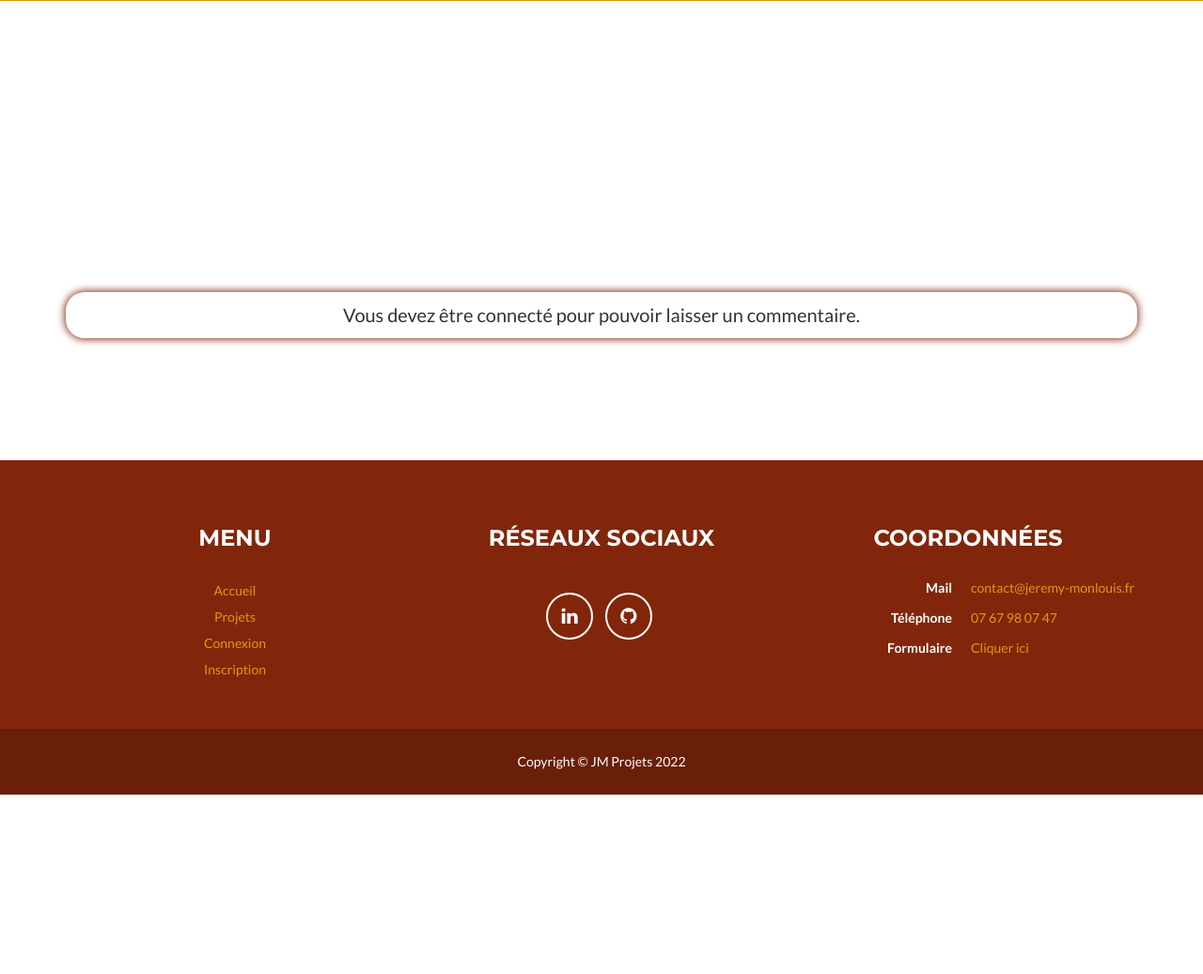
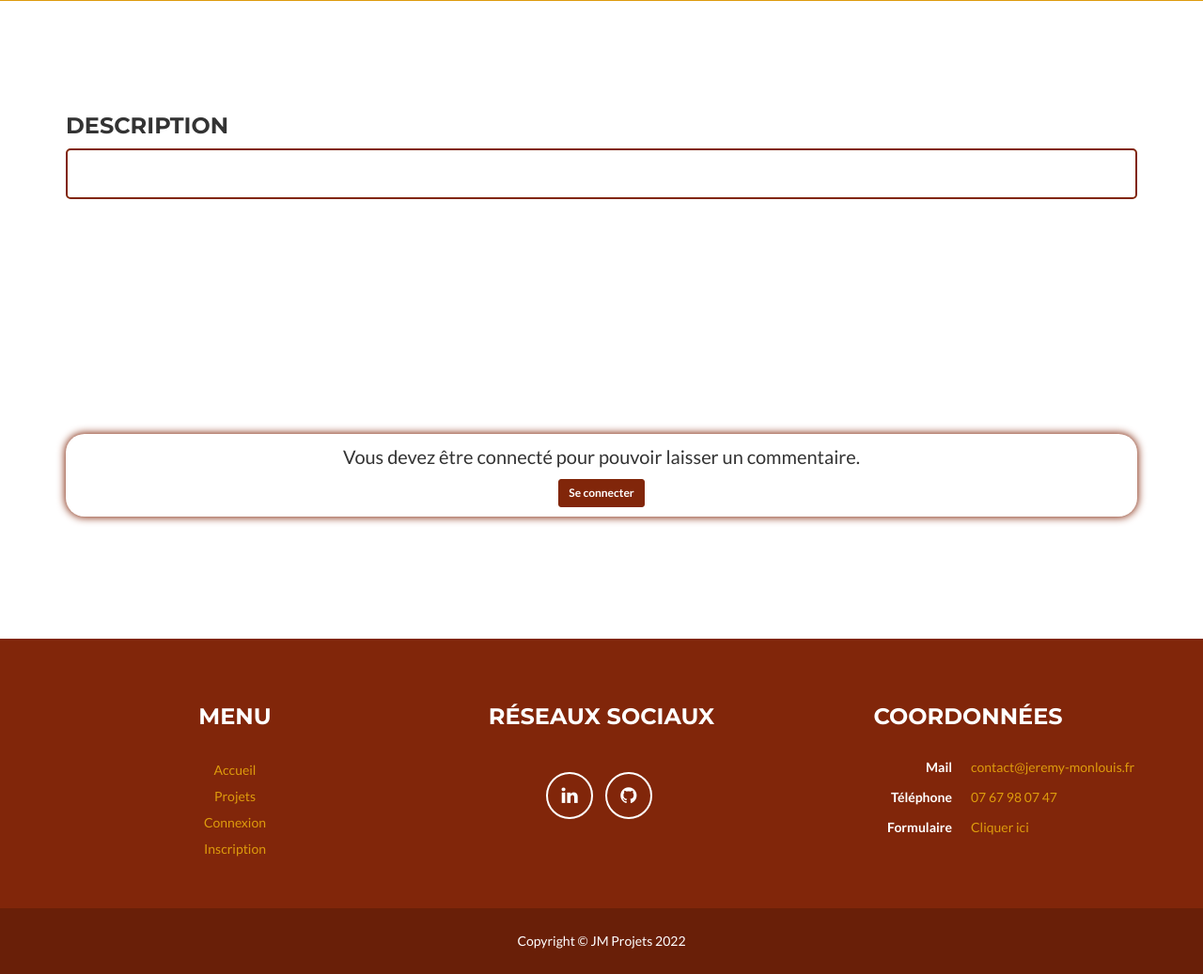
Before and after one commit to jeremymls/blog, a PHP site: template templates/post/show.twig in a window 1280 px wide. Shown: the part 460-1497 px from the top of the page at 94% size. Before the commit the page ends 1306 px from the top, so only its background shows below. Run offline with PHP 8.4, Linux system fonts and the light colour scheme; the template is opened without the code that fills it, so the values that code supplies are empty; some libraries are stand-ins or nearby versions.

Commit message:
bouton retour projet + css description + btn login

```diff
--- a/assets/less/custom-style.less
+++ b/assets/less/custom-style.less
@@ -111,6 +111,60 @@
     }
 }
 
+#postContent{
+    border-radius: 5px;
+    border: 2px solid @theme-primary;
+    // box-shadow: 0 0 8px 1px @theme-primary;
+    margin-bottom: 5rem;
+    padding: 2rem;
+}
+#postContent:hover{
+    border: 2px solid transparent;
+    box-shadow: 0 0 10px 2px @theme-primary;
+    -webkit-animation-name: borderAnimation;
+    -moz-animation-name: borderAnimation;
+    -o-animation-name: borderAnimation;
+    animation-name: borderAnimation;
+    -webkit-animation-duration: 500ms;
+    -moz-animation-duration: 500ms;
+    -ms-animation-duration: 500ms;
+    -o-animation-duration: 500ms;
+    animation-duration: 500ms;
+    -webkit-transform: translate3d(0, 0, 0);
+    -webkit-backface-visibility: hidden;
+}
+
+@-webkit-keyframes borderAnimation {
+0% {border: 2px solid @theme-primary;}
+100% {
+    border: 2px solid transparent;
+    box-shadow: 0 0 10px 2px @theme-primary;
+}
+}
+
+@-moz-keyframes borderAnimation {
+0% {border: 2px solid @theme-primary;}
+100% {
+    border: 2px solid transparent;
+    box-shadow: 0 0 10px 2px @theme-primary;
+}
+}
+
+@-o-keyframes borderAnimation {
+0% {border: 2px solid @theme-primary;}
+100% {
+    border: 2px solid transparent;
+    box-shadow: 0 0 10px 2px @theme-primary;
+}
+}
+
+@keyframes borderAnimation {
+0% {border: 2px solid @theme-primary;}
+100% {
+    border: 2px solid transparent;
+    box-shadow: 0 0 10px 2px @theme-primary;
+}
+}
 
 #addComment{
     border-radius: 20px;
--- a/templates/post/index.twig
+++ b/templates/post/index.twig
@@ -1,6 +1,9 @@
 {% extends "/base.twig" %}
 
 {% block title %}Projets{% endblock %}
+{% block subtitle %}
+	<a id="retour" href="/" ><i class="fa fa-home" aria-hidden="true"></i></a>
+{% endblock %}
 
 {% block main %}
     <section id="posts" class="container">
--- a/templates/post/show.twig
+++ b/templates/post/show.twig
@@ -5,7 +5,7 @@
 {% block subtitle %}
 	<h2>{{ post.title }}</h2>
 	<em>le {{ post.frenchCreationDate }}</em><br>
-	<a id="retour" href="javascript:history.back()" ><i class="fa fa-arrow-left" aria-hidden="true"></i></a>
+	<a id="retour" href="?action=posts" ><i class="fa fa-arrow-left" aria-hidden="true"></i></a>
 	<a id="oneTool" href="#comment" ><i class="fa fa-comment-o" aria-hidden="true"></i></a>
 {% endblock %}
 
@@ -16,7 +16,10 @@
 		{% endif %}
 	</div>
 	<section class="container">
-		<p>{{ post.content | nl2br }}</p>
+		<h3>Description</h3>
+		<div id="postContent">
+			<p>{{ post.content | nl2br }}</p>
+		</div>
 		{% if post.url is not empty %}
 			<iframe id="SiteFrame"
 				title="{{ post.title }}"
@@ -61,6 +64,7 @@
 				<div class="row">
 					<div class="col text-center not-connected">
 						<p>Vous devez être connecté pour pouvoir laisser un commentaire.</p>
+						<a class="btn btn-sm btn-primary" href="?action=login" role="button">Se connecter</a>
 					</div>
 				</div>
 			{% endif %}
```
Also changed, not shown: assets/css/freelancer.min.css.
